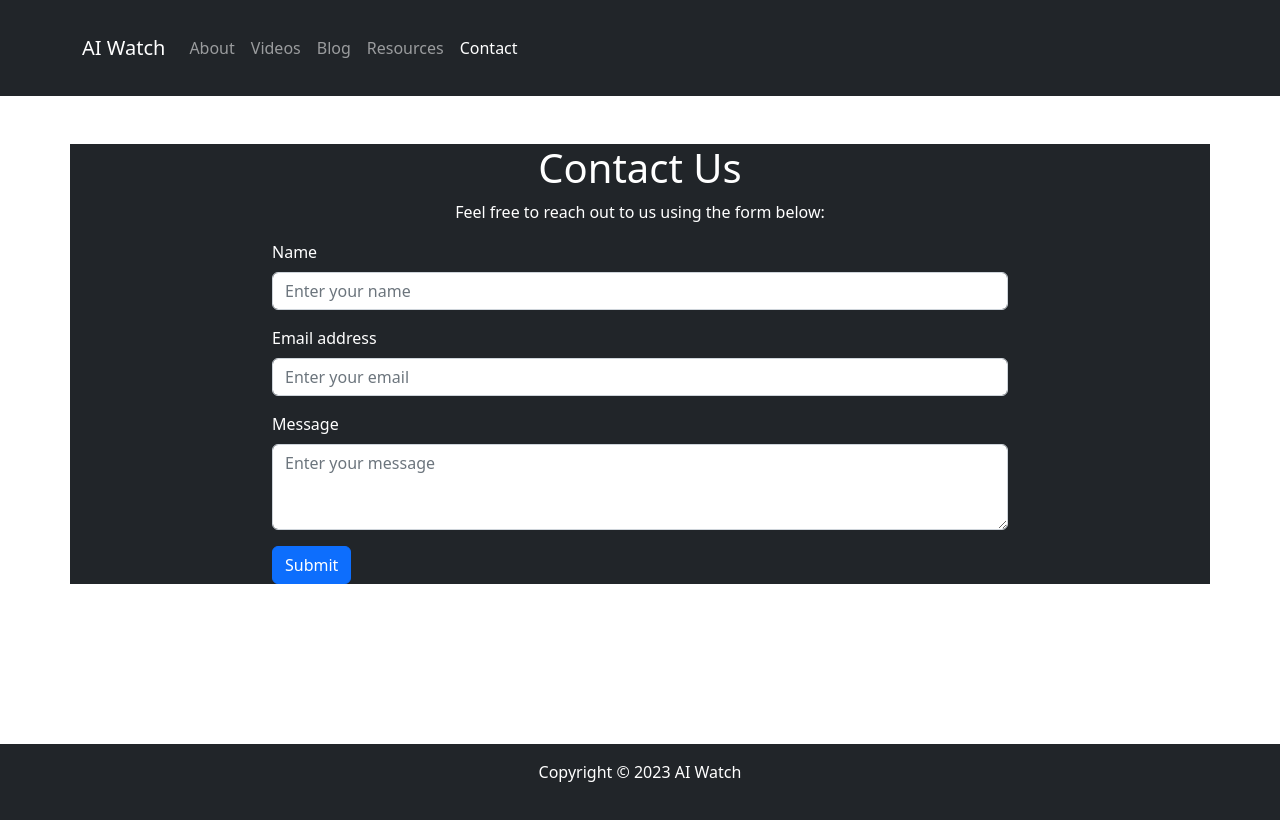
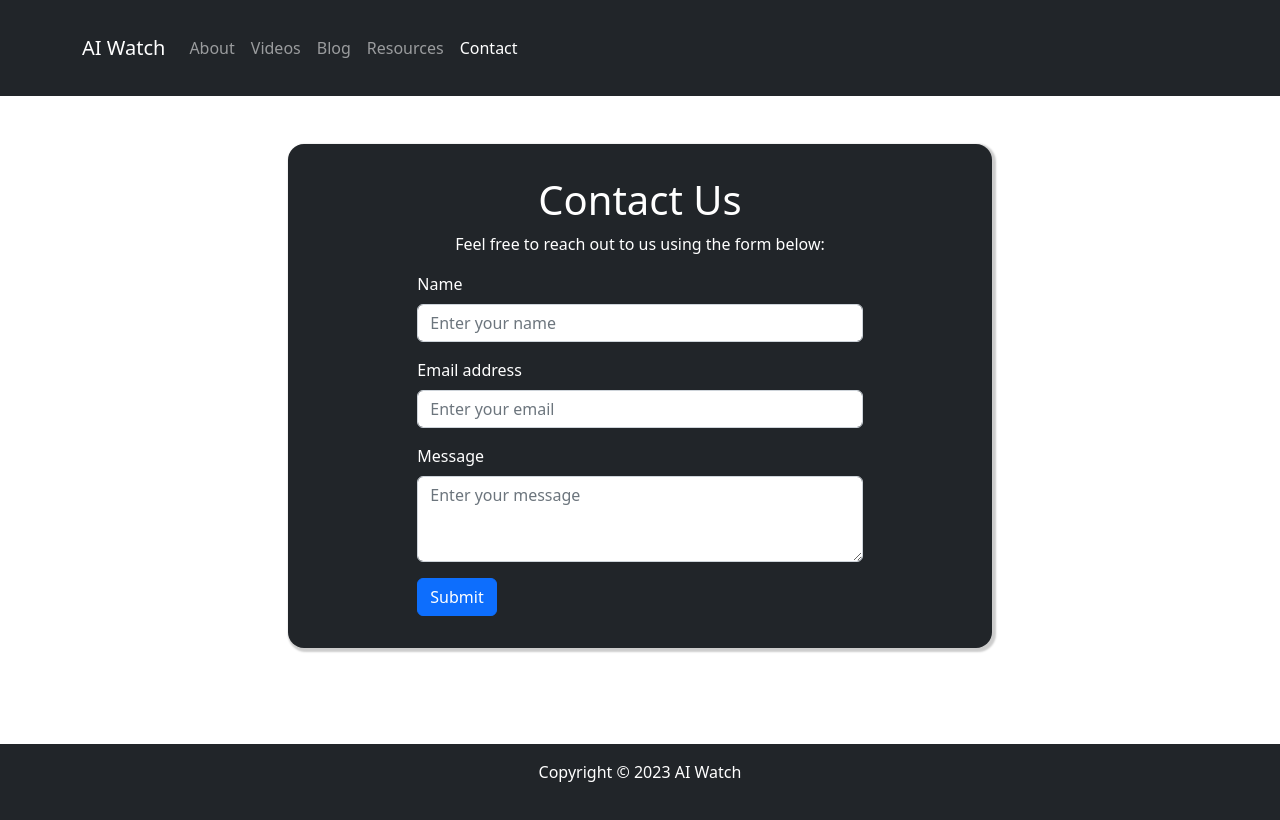
Before and after one commit to dstock3/aiwatch, a React (Create React App) app: page /contact in a window 1280 px wide. Shown: the top 820 px of the page. Built offline with nearby package versions, Linux system fonts and the light colour scheme.

Commit message:
Adjusted max width of contact form container and adjusted other aesthetic qualities.

```diff
--- a/src/components/pages/Contact.js
+++ b/src/components/pages/Contact.js
@@ -1,6 +1,7 @@
 import React from 'react';
 import { Container, Row, Col, Form, Button } from 'react-bootstrap';
 import { Helmet } from 'react-helmet';
+import '../../style/contact.css';
 
 const Contact = () => {
   const handleSubmit = (event) => {
@@ -13,7 +14,7 @@ const Contact = () => {
       <Helmet>
         <title>Contact Us - AI Watch</title>
       </Helmet>
-      <Container className="my-5 bg-dark text-white">
+      <Container className="contact-container my-5 bg-dark text-white" style={{ maxWidth: '55%' }}>
         <Row>
           <Col className="text-center">
             <h1>Contact Us</h1>
--- /dev/null
+++ b/src/style/contact.css
@@ -0,0 +1,5 @@
+.contact-container {
+    padding-block: 2rem;
+    border-radius: 1rem;
+    box-shadow: 2px 2px 2px 2px rgba(0, 0, 0, 0.2);
+}
```
